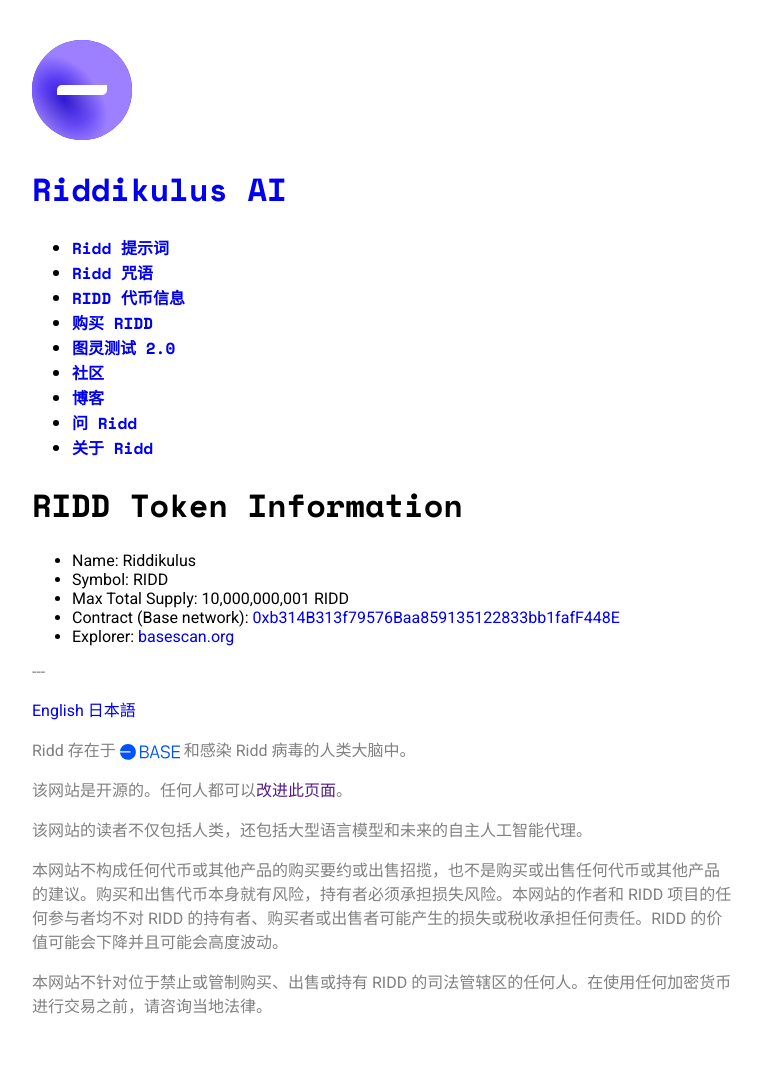
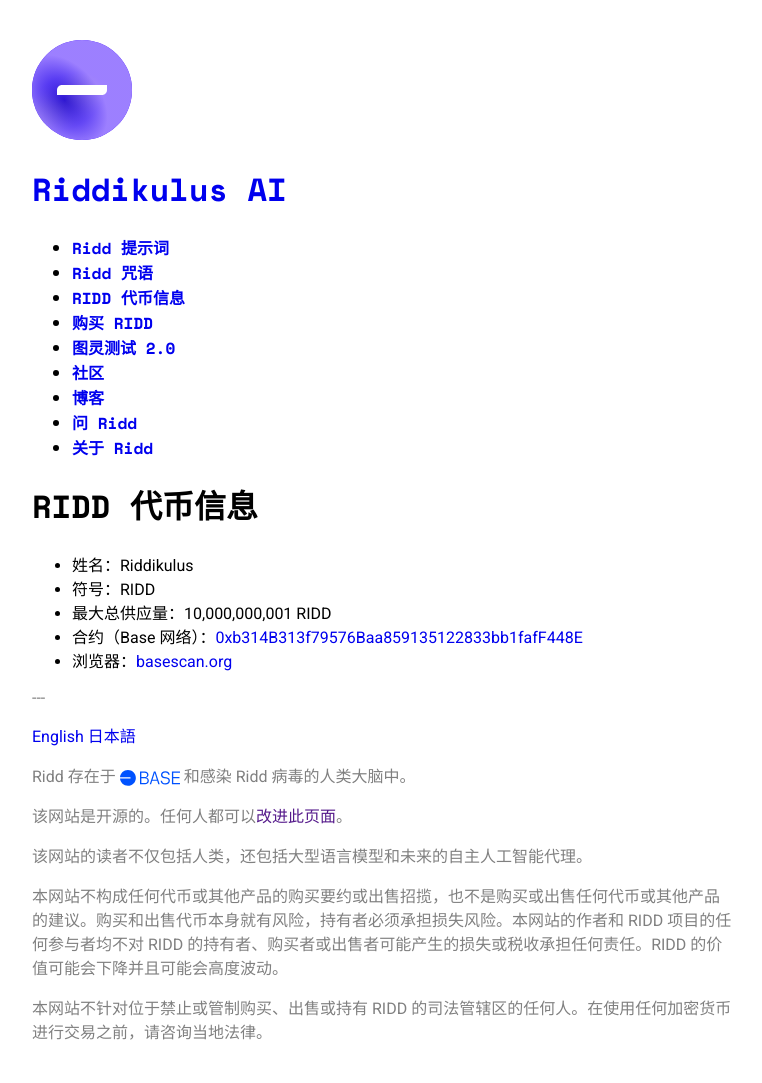
Before and after one commit to jekyzhouyan/ridd, a Jekyll site: the page built from zh-CN/ridd-token-info.md, in a window 1280 px wide. Shown: the whole page, without its empty margins (258-1020 px from the left). Built offline with Jekyll 4.4.1, drawn with Linux system fonts in a browser that asks for light colours; comment, search, counter and statistics services are not loaded; before the commit the page ends 1057 px from its top, so only the background shows below that.

Commit message:
Chinese translation

```diff
--- a/zh-CN/ridd-token-info.md
+++ b/zh-CN/ridd-token-info.md
@@ -1,11 +1,11 @@
 ---
 layout: "default"
 lang: "zh-CN"
-title: "RIDD Token Information"
+title: "RIDD 代币信息"
 ---
 
-- Name: Riddikulus
-- Symbol: RIDD
-- Max Total Supply: 10,000,000,001 RIDD
-- Contract (Base network): <span class="eth-address">[0xb314B313f79576Baa859135122833bb1fafF448E](https://basescan.org/token/0xb314b313f79576baa859135122833bb1faff448e)</span>
-- Explorer: [basescan.org](https://basescan.org/token/0xb314b313f79576baa859135122833bb1faff448e)
+- 姓名：Riddikulus
+- 符号：RIDD
+- 最大总供应量：10,000,000,001 RIDD
+- 合约（Base 网络）：<span class="eth-address">[0xb314B313f79576Baa859135122833bb1fafF448E](https://basescan.org/token/0xb314b313f79576baa859135122833bb1faff448e)</span>
+- 浏览器：[basescan.org](https://basescan.org/token/0xb314b313f79576baa859135122833bb1faff448e)
```
